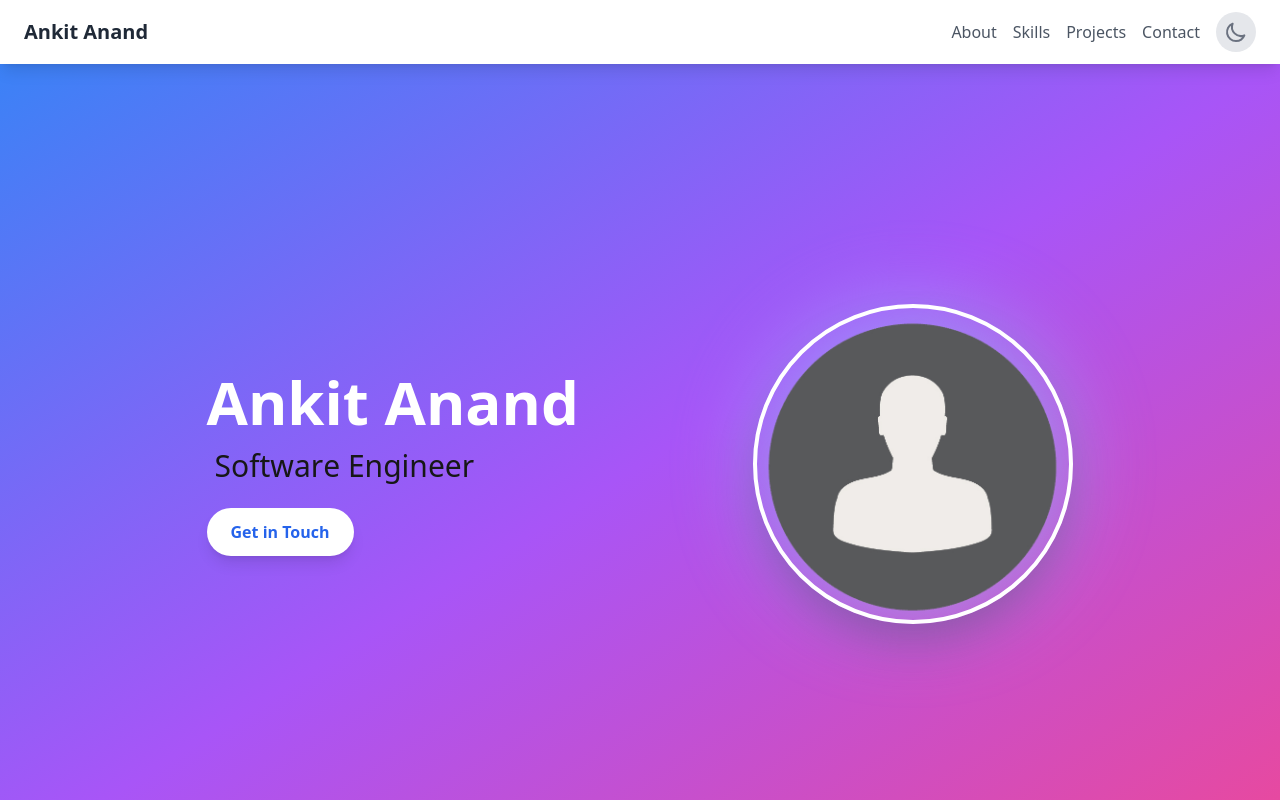
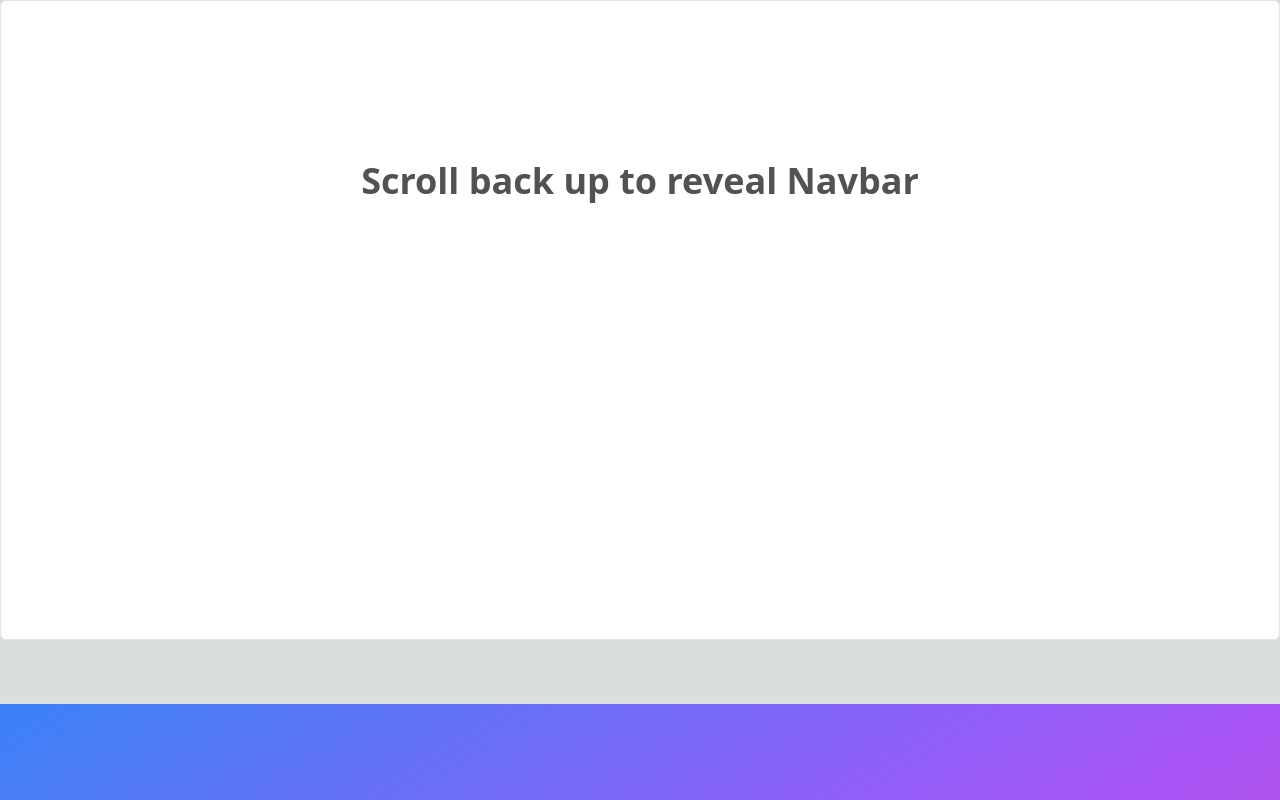
Before and after one commit to ankitanand1974/ankit-portfolio, a Next.js app: page / in a window 1280 px wide. Shown: the top 800 px of the page. Built offline with nearby package versions, Linux system fonts and the light colour scheme.

Commit message:
raw navbar added

```diff
--- a/package.json
+++ b/package.json
@@ -12,7 +12,7 @@
     "@radix-ui/react-label": "^2.1.0",
     "@tabler/icons-react": "^3.14.0",
     "clsx": "^2.1.1",
-    "framer-motion": "^11.3.31",
+    "framer-motion": "^11.5.4",
     "lucide-react": "^0.438.0",
     "next": "14.2.5",
     "react": "^18",
--- a/src/components/Navbar.js
+++ b/src/components/Navbar.js
@@ -1,84 +1,132 @@
-'use client';
+"use client";
+import React from "react";
+import { FloatingNav } from "./ui/floating-navbar";
+import { IconHome, IconMessage, IconUser } from "@tabler/icons-react";
 
-import { useState, useEffect } from 'react';
-import Link from 'next/link';
-import useDarkMode from '../hooks/useDarkMode';
-import { SunIcon, MoonIcon, CloseIcon, MenuIcon } from '../components/Icons';
-
-export default function Navbar() {
-  const [darkMode, setDarkMode] = useDarkMode();
-  const [isMenuOpen, setIsMenuOpen] = useState(false);
-  const [isScrolled, setIsScrolled] = useState(false);
-
-  const toggleMenu = () => setIsMenuOpen(!isMenuOpen);
-
-  useEffect(() => {
-    const handleScroll = () => {
-      if (window.scrollY > 50) {
-        setIsScrolled(true);
-      } else {
-        setIsScrolled(false);
-      }
-    };
-
-    window.addEventListener('scroll', handleScroll);
-    return () => window.removeEventListener('scroll', handleScroll);
-  }, []);
+export function Navbar() {
+  const navItems = [
+    {
+      name: "Home",
+      link: "/",
+      icon: <IconHome className="h-4 w-4 text-neutral-500 dark:text-white" />,
+    },
+    {
+      name: "About",
+      link: "/about",
+      icon: <IconUser className="h-4 w-4 text-neutral-500 dark:text-white" />,
+    },
+    {
+      name: "Contact",
+      link: "/contact",
+      icon: <IconMessage className="h-4 w-4 text-neutral-500 dark:text-white" />,
+    },
+  ];
 
   return (
-    <>
-      {/* Full Navbar */}
-      <nav className={`fixed top-0 left-0 w-full bg-white dark:bg-gray-800 shadow-lg transition-all duration-300 z-40 ${isScrolled ? 'md:opacity-0 md:-translate-y-full' : 'opacity-100'}`}>
-        <div className="container mx-auto px-6 py-3">
-          <div className="flex justify-between items-center">
-            <Link href="/" className="text-xl font-bold text-gray-800 dark:text-white">Ankit Anand</Link>
-            <div className="flex items-center space-x-4">
-              <div className="hidden md:flex space-x-4">
-                <Link href="/#about" className="text-gray-600 dark:text-gray-300 hover:text-gray-800 dark:hover:text-white">About</Link>
-                <Link href="/#skills" className="text-gray-600 dark:text-gray-300 hover:text-gray-800 dark:hover:text-white">Skills</Link>
-                <Link href="/#projects" className="text-gray-600 dark:text-gray-300 hover:text-gray-800 dark:hover:text-white">Projects</Link>
-                <Link href="/#contact" className="text-gray-600 dark:text-gray-300 hover:text-gray-800 dark:hover:text-white">Contact</Link>
-              </div>
-              <button
-                onClick={() => setDarkMode(!darkMode)}
-                className="p-2 rounded-full bg-gray-200 dark:bg-gray-700 focus:outline-none focus:ring-2 focus:ring-offset-2 focus:ring-offset-gray-800 focus:ring-white"
-              >
-                {darkMode ? <SunIcon /> : <MoonIcon />}
-              </button>
-              <button
-                onClick={toggleMenu}
-                className="md:hidden p-2 rounded-full bg-gray-200 dark:bg-gray-700 text-gray-500 dark:text-gray-200 hover:text-gray-600 dark:hover:text-gray-100 focus:outline-none focus:ring-2 focus:ring-offset-2 focus:ring-offset-gray-800 focus:ring-white"
-                aria-label="toggle menu"
-              >
-                {isMenuOpen ? <CloseIcon /> : <MenuIcon />}
-              </button>
-            </div>
-          </div>
-        </div>
-      </nav>
-
-      {/* Floating Hamburger Menu (only visible on larger screens when scrolled) */}
-      <div className={`fixed top-4 right-4 z-50 transition-all duration-300 md:block hidden ${isScrolled ? 'opacity-100 translate-y-0' : 'opacity-0 -translate-y-full'}`}>
-        <button
-          onClick={toggleMenu}
-          className="p-2 rounded-full bg-white dark:bg-gray-800 shadow-lg text-gray-500 dark:text-gray-200 hover:text-gray-600 dark:hover:text-gray-100 focus:outline-none focus:ring-2 focus:ring-offset-2 focus:ring-offset-gray-800 focus:ring-white"
-          aria-label="toggle menu"
-        >
-          {isMenuOpen ? <CloseIcon /> : <MenuIcon />}
-        </button>
-      </div>
-
-      {/* Mobile Menu */}
-      {isMenuOpen && (
-        <div className="fixed inset-0 z-40 bg-white dark:bg-gray-800 bg-opacity-90 dark:bg-opacity-90">
-          <div className="flex flex-col items-center justify-center h-full space-y-8">
-            <Link href="/#about" className="text-2xl font-medium text-gray-700 dark:text-gray-200 hover:text-gray-900 dark:hover:text-white" onClick={toggleMenu}>About</Link>
-            <Link href="/#skills" className="text-2xl font-medium text-gray-700 dark:text-gray-200 hover:text-gray-900 dark:hover:text-white" onClick={toggleMenu}>Skills</Link>
-            <Link href="/#projects" className="text-2xl font-medium text-gray-700 dark:text-gray-200 hover:text-gray-900 dark:hover:text-white" onClick={toggleMenu}>Projects</Link>
-            <Link href="/#contact" className="text-2xl font-medium text-gray-700 dark:text-gray-200 hover:text-gray-900 dark:hover:text-white" onClick={toggleMenu}>Contact</Link>
-          </div>
-        </div>
-      )}
-    </>
+    <div className="relative w-full">
+      <FloatingNav navItems={navItems} />
+      <DummyContent />
+    </div>
   );
 }
+
+const DummyContent = () => {
+  return (
+    <div className="grid grid-cols-1 h-[40rem] w-full bg-white dark:bg-black relative border border-neutral-200 dark:border-white/[0.2] rounded-md">
+      <p className="dark:text-white text-neutral-600 text-center text-4xl mt-40 font-bold">
+        Scroll back up to reveal Navbar
+      </p>
+      <div className="inset-0 absolute bg-grid-black/[0.1] dark:bg-grid-white/[0.2]" />
+    </div>
+  );
+};
+
+export default Navbar;
+
+
+
+
+// 'use client';
+
+// import { useState, useEffect } from 'react';
+// import Link from 'next/link';
+// import useDarkMode from '../hooks/useDarkMode';
+// import { SunIcon, MoonIcon, CloseIcon, MenuIcon } from '../components/Icons';
+
+// export default function Navbar() {
+//   const [darkMode, setDarkMode] = useDarkMode();
+//   const [isMenuOpen, setIsMenuOpen] = useState(false);
+//   const [isScrolled, setIsScrolled] = useState(false);
+
+//   const toggleMenu = () => setIsMenuOpen(!isMenuOpen);
+
+//   useEffect(() => {
+//     const handleScroll = () => {
+//       if (window.scrollY > 50) {
+//         setIsScrolled(true);
+//       } else {
+//         setIsScrolled(false);
+//       }
+//     };
+
+//     window.addEventListener('scroll', handleScroll);
+//     return () => window.removeEventListener('scroll', handleScroll);
+//   }, []);
+
+//   return (
+//     <>
+//       {/* Full Navbar */}
+//       <nav className={`fixed top-0 left-0 w-full bg-white dark:bg-gray-800 shadow-lg transition-all duration-300 z-40 ${isScrolled ? 'md:opacity-0 md:-translate-y-full' : 'opacity-100'}`}>
+//         <div className="container mx-auto px-6 py-3">
+//           <div className="flex justify-between items-center">
+//             <Link href="/" className="text-xl font-bold text-gray-800 dark:text-white">Ankit Anand</Link>
+//             <div className="flex items-center space-x-4">
+//               <div className="hidden md:flex space-x-4">
+//                 <Link href="/#about" className="text-gray-600 dark:text-gray-300 hover:text-gray-800 dark:hover:text-white">About</Link>
+//                 <Link href="/#skills" className="text-gray-600 dark:text-gray-300 hover:text-gray-800 dark:hover:text-white">Skills</Link>
+//                 <Link href="/#projects" className="text-gray-600 dark:text-gray-300 hover:text-gray-800 dark:hover:text-white">Projects</Link>
+//                 <Link href="/#contact" className="text-gray-600 dark:text-gray-300 hover:text-gray-800 dark:hover:text-white">Contact</Link>
+//               </div>
+//               <button
+//                 onClick={() => setDarkMode(!darkMode)}
+//                 className="p-2 rounded-full bg-gray-200 dark:bg-gray-700 focus:outline-none focus:ring-2 focus:ring-offset-2 focus:ring-offset-gray-800 focus:ring-white"
+//               >
+//                 {darkMode ? <SunIcon /> : <MoonIcon />}
+//               </button>
+//               <button
+//                 onClick={toggleMenu}
+//                 className="md:hidden p-2 rounded-full bg-gray-200 dark:bg-gray-700 text-gray-500 dark:text-gray-200 hover:text-gray-600 dark:hover:text-gray-100 focus:outline-none focus:ring-2 focus:ring-offset-2 focus:ring-offset-gray-800 focus:ring-white"
+//                 aria-label="toggle menu"
+//               >
+//                 {isMenuOpen ? <CloseIcon /> : <MenuIcon />}
+//               </button>
+//             </div>
+//           </div>
+//         </div>
+//       </nav>
+
+//       {/* Floating Hamburger Menu (only visible on larger screens when scrolled) */}
+//       <div className={`fixed top-4 right-4 z-50 transition-all duration-300 md:block hidden ${isScrolled ? 'opacity-100 translate-y-0' : 'opacity-0 -translate-y-full'}`}>
+//         <button
+//           onClick={toggleMenu}
+//           className="p-2 rounded-full bg-white dark:bg-gray-800 shadow-lg text-gray-500 dark:text-gray-200 hover:text-gray-600 dark:hover:text-gray-100 focus:outline-none focus:ring-2 focus:ring-offset-2 focus:ring-offset-gray-800 focus:ring-white"
+//           aria-label="toggle menu"
+//         >
+//           {isMenuOpen ? <CloseIcon /> : <MenuIcon />}
+//         </button>
+//       </div>
+
+//       {/* Mobile Menu */}
+//       {isMenuOpen && (
+//         <div className="fixed inset-0 z-40 bg-white dark:bg-gray-800 bg-opacity-90 dark:bg-opacity-90">
+//           <div className="flex flex-col items-center justify-center h-full space-y-8">
+//             <Link href="/#about" className="text-2xl font-medium text-gray-700 dark:text-gray-200 hover:text-gray-900 dark:hover:text-white" onClick={toggleMenu}>About</Link>
+//             <Link href="/#skills" className="text-2xl font-medium text-gray-700 dark:text-gray-200 hover:text-gray-900 dark:hover:text-white" onClick={toggleMenu}>Skills</Link>
+//             <Link href="/#projects" className="text-2xl font-medium text-gray-700 dark:text-gray-200 hover:text-gray-900 dark:hover:text-white" onClick={toggleMenu}>Projects</Link>
+//             <Link href="/#contact" className="text-2xl font-medium text-gray-700 dark:text-gray-200 hover:text-gray-900 dark:hover:text-white" onClick={toggleMenu}>Contact</Link>
+//           </div>
+//         </div>
+//       )}
+//     </>
+//   );
+// }
--- /dev/null
+++ b/src/components/ui/floating-navbar.tsx
@@ -0,0 +1,83 @@
+"use client";
+
+import React, { useState } from "react";
+import {
+  motion,
+  AnimatePresence,
+  useScroll,
+  useMotionValueEvent,
+} from "framer-motion";
+import { cn } from "@/lib/utils";
+import Link from "next/link";
+
+export const FloatingNav = ({
+  navItems,
+  className,
+}: {
+  navItems: {
+    name: string;
+    link: string;
+    icon?: JSX.Element;
+  }[];
+  className?: string;
+}) => {
+  const { scrollYProgress } = useScroll();
+
+  const [visible, setVisible] = useState(false);
+
+  useMotionValueEvent(scrollYProgress, "change", (current) => {
+    // Check if current is not undefined and is a number
+    if (typeof current === "number") {
+      let direction = current! - scrollYProgress.getPrevious()!;
+
+      if (scrollYProgress.get() < 0.05) {
+        setVisible(false);
+      } else {
+        if (direction < 0) {
+          setVisible(true);
+        } else {
+          setVisible(false);
+        }
+      }
+    }
+  });
+
+  return (
+    <AnimatePresence mode="wait">
+      <motion.div
+        initial={{
+          opacity: 1,
+          y: -100,
+        }}
+        animate={{
+          y: visible ? 0 : -100,
+          opacity: visible ? 1 : 0,
+        }}
+        transition={{
+          duration: 0.2,
+        }}
+        className={cn(
+          "flex max-w-fit  fixed top-10 inset-x-0 mx-auto border border-transparent dark:border-white/[0.2] rounded-full dark:bg-black bg-white shadow-[0px_2px_3px_-1px_rgba(0,0,0,0.1),0px_1px_0px_0px_rgba(25,28,33,0.02),0px_0px_0px_1px_rgba(25,28,33,0.08)] z-[5000] pr-2 pl-8 py-2  items-center justify-center space-x-4",
+          className
+        )}
+      >
+        {navItems.map((navItem: any, idx: number) => (
+          <Link
+            key={`link=${idx}`}
+            href={navItem.link}
+            className={cn(
+              "relative dark:text-neutral-50 items-center flex space-x-1 text-neutral-600 dark:hover:text-neutral-300 hover:text-neutral-500"
+            )}
+          >
+            <span className="block sm:hidden">{navItem.icon}</span>
+            <span className="hidden sm:block text-sm">{navItem.name}</span>
+          </Link>
+        ))}
+        <button className="border text-sm font-medium relative border-neutral-200 dark:border-white/[0.2] text-black dark:text-white px-4 py-2 rounded-full">
+          <span>Login</span>
+          <span className="absolute inset-x-0 w-1/2 mx-auto -bottom-px bg-gradient-to-r from-transparent via-blue-500 to-transparent  h-px" />
+        </button>
+      </motion.div>
+    </AnimatePresence>
+  );
+};
```
Also changed, not shown: 1 other file (tests, documents, lock files or other folders).
